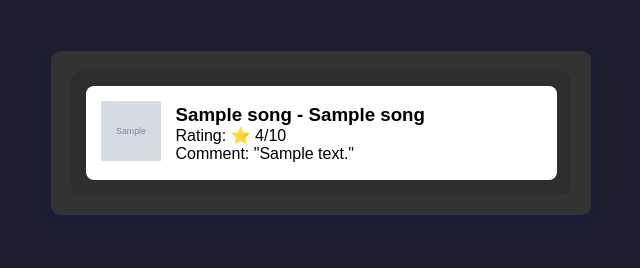
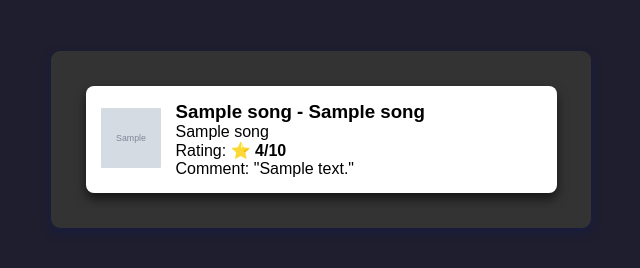
Before and after one commit to Cxdyr/SongWall, a Python web app: template app/templates/profile.html in a window 1280 px wide. Shown: the part 152-420 px from the top of the page, without its empty margins (319-959 px from the left). Run offline with Jinja, Linux system fonts and the light colour scheme; the template is opened without the code that fills it: most values are stand-ins (such as "Sample title", 1, 10 or a date in 2020); grey boxes marked "Sample" are stand-in pictures.

Commit message:
Minor visual tweaks

```diff
--- a/app/static/style.css
+++ b/app/static/style.css
@@ -28,6 +28,11 @@ header h1 {
     font-size: 2.5rem;
     margin: 0;
 }
+
+p {
+    color: rgb(179, 174, 174);
+}
+
 
 nav a {
     color: #e4e4e4;
@@ -479,7 +484,7 @@ label .comment {
     overflow-y: auto;
     padding: 5px;
     border-radius: 10px;
-    background: rgba(0, 0, 0, 0.1);
+    background: #333;
 }
 
 .ratings-container {
@@ -492,6 +497,7 @@ label .comment {
     display: flex;
     align-items: center;
     background: rgb(255, 255, 255);
+    box-shadow: 0 6px 11px rgba(0, 0, 0, 0.582);
     margin: 10px 0;
     padding: 15px;
     border-radius: 8px;
@@ -681,7 +687,7 @@ label .comment {
         overflow-y: auto;
         padding:5px;
         border-radius: 10px;
-        background: rgba(0, 0, 0, 0.1);
+        background: #333;
     }
 
 }
--- a/app/templates/profile.html
+++ b/app/templates/profile.html
@@ -27,7 +27,8 @@
                         <a href="{{ rating.song.spotify_url }}" target="_blank"> <img src="{{ rating.song.album_image }}" alt="Album Art"></a>
                         <div class="rating-info">
                             <h3>{{ rating.song.track_name }} - {{ rating.song.artist_name }}</h3>
-                            <p>Rating: ⭐ {{ rating.rating }}/10</p>
+                            <p>{{rating.song.album_name}}</p>
+                            <p>Rating: ⭐ <strong>{{ rating.rating }}/10 </strong></p>
                             {% if rating.comment %}
                                 <p>Comment: "{{ rating.comment }}"</p>
                             {% endif %}
--- a/app/templates/view_profile.html
+++ b/app/templates/view_profile.html
@@ -28,7 +28,7 @@
                         <div class="rating-info">
                             <h3>{{ rating.song.track_name }} - {{ rating.song.artist_name }}</h3>
                             <p>{{rating.song.album_name}}</p>
-                            <p>Rating: ⭐ {{ rating.rating }}/10</p>
+                            <p>Rating: ⭐ <strong>{{ rating.rating }}/10</strong></p>
                             {% if rating.comment %}
                                 <p>Comment: "{{ rating.comment }}"</p>
                             {% endif %}
```
